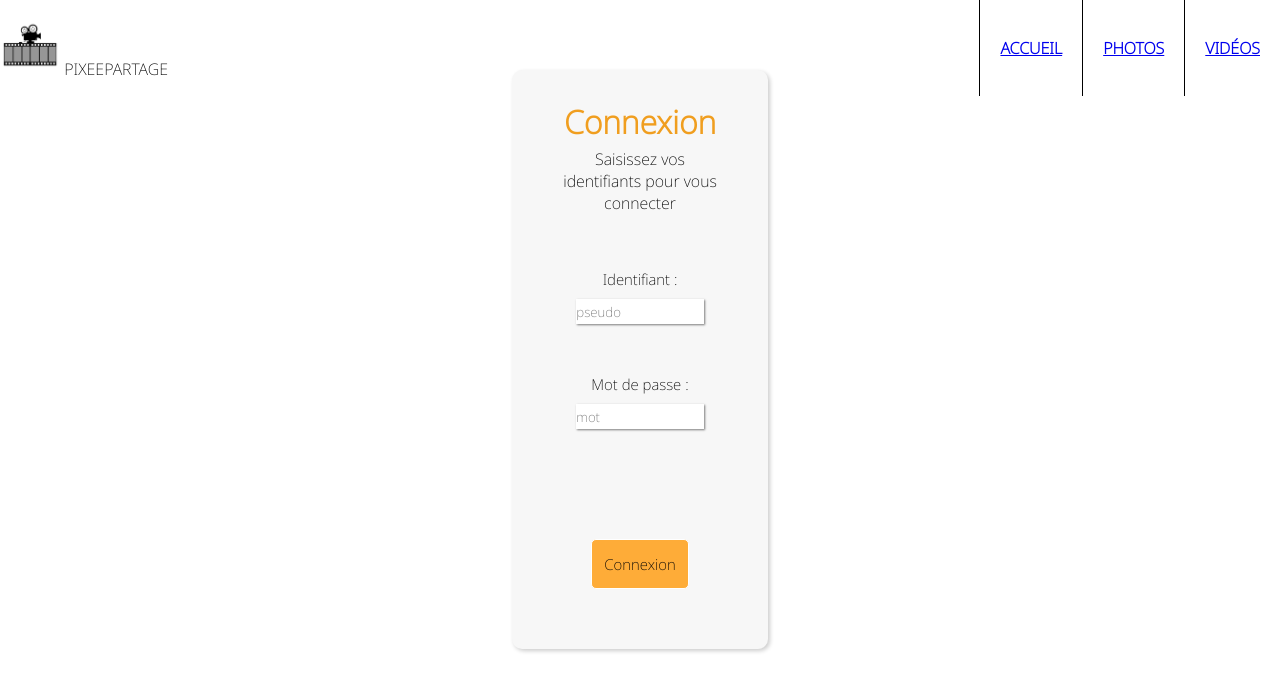
After one commit to RatZ6913/Pixeepartage-solo-working-, a PHP site: template src/view/loginView.php in a window 1280 px wide. The commit adds this page. Shown: the top 691 px of the page. Run offline with PHP 8.4, Linux system fonts and the light colour scheme; the template is opened without the code that fills it, so the values that code supplies are empty.

Commit message:
Update Files Css
Update Files Css

```diff
--- a/public/css/styleLogin.css
+++ b/public/css/form.style.css
@@ -1,15 +1,9 @@
-*{
-    padding: 0px;
-    margin: 0px;
-}
-
 #formConnect {
     display: flex;
     flex-direction: column;
     width: 20%;
     margin: auto;
     padding: 30px;
-
     border-radius: 10px;
     text-align: center;
     margin-top: 70px;
@@ -20,7 +14,6 @@
 #form {
     display: flex;
     flex-direction: column;
-
 }
 
 #form p {
--- /dev/null
+++ b/public/css/style.css
@@ -0,0 +1,145 @@
+* {
+  margin: 0;
+  padding: 0;
+  box-sizing: border-box;
+  font-family: "Noto Sans", sans-serif;
+}
+
+nav {
+  max-width: 1400px;
+  background-color: transparent;
+  height: 96px;
+  display: flex;
+  justify-content: space-between;
+  align-items: center;
+  text-transform: uppercase;
+  margin: auto;
+  width: 100%;
+  position: absolute;
+  top: 0;
+  z-index: 999;
+  left: 0;
+  right: 0;
+}
+
+#nav ul li:hover,
+#nav ul li:active {
+  background-color: #f09e1f;
+  opacity: 0.66;
+  color: white;
+  box-shadow: 10px 10px 10px black;
+}
+
+#header {
+  position: sticky;
+  top: 0;
+  z-index: 999;
+  width: 100%;
+
+}
+
+header ul {
+  display: flex;
+  height: 100%;
+}
+
+header li {
+  padding: 20px;
+  list-style: none;
+  border-left: 1px solid black;
+  height: 100%;
+  display: flex;
+  align-items: center;
+  font-weight: bold;
+}
+
+header img {
+  width: 60px;
+}
+
+h1 {
+  color: #f09e1f;
+}
+
+#align {
+  display: flex;
+  align-items: center;
+}
+
+footer {
+  margin-top: 30vw;
+  padding: 20px;
+  width: 100%;
+  text-align: center;
+  text-transform: capitalize;
+}
+
+figure img {
+  width: 100%;
+  height: 45vw;
+  box-shadow: 10px 10px 10px rgba(0, 0, 0, 0.5);
+}
+
+footer img {
+  width: 40px;
+  height: 40px;
+  margin-right: 20px;
+}
+
+h2 {
+  text-shadow: 1px 1px #07F054(243, 151, 3);
+  margin-bottom: 20px;
+  font-size: 40px;
+  letter-spacing: 6px;
+  color: #0da33f;
+  text-transform: capitalize;
+}
+
+section {
+  position: relative;
+}
+
+#introduction {
+  margin-top: 4vw;
+  position: absolute;
+  top: 50%;
+  left: 50%;
+  transform: translate(-50%, -50%);
+  display: flex;
+  flex-direction: column;
+  justify-content: center;
+  align-items: center;
+}
+
+#welcome {
+  margin-bottom: 10px;
+  font-size: 30px;
+  font-weight: bold;
+  color: #5405a3;
+}
+
+button {
+  margin-top: 20px;
+  border-radius: 5px;
+  background-color: #f09e1f;
+  border: 2px solid white;
+  padding: 10px;
+  text-transform: uppercase;
+  color: white;
+}
+
+button:hover {
+  background-color: white;
+  color: #f09e1f;
+  font-weight: 900;
+}
+
+#join {
+  margin-bottom: 130px;
+  color: #871ff0;
+  font-weight: 900;
+}
+
+.button {
+  width: 160px;
+}
--- /dev/null
+++ b/public/js/main.js
@@ -0,0 +1,11 @@
+const header = document.querySelector('nav');
+
+window.addEventListener('scroll', () => {
+  if (window.scrollY == 0) {
+    header.style.backgroundColor = 'transparent';
+    header.style.maxWidth = '1440px';
+  } else {
+    header.style.backgroundColor = 'white';
+    header.style.maxWidth = '100%';
+  }
+});
--- a/src/controllers/loginCont.php
+++ b/src/controllers/loginCont.php
@@ -1,7 +1,6 @@
 <?php
 
 require_once __DIR__ . './../models/autoload.php';
-require_once __DIR__ . './../models/class/user.class.php';
 
 const ERROR_CONNECT = "Vos identifiants ou mots de passes sont incorrects";
 const ERROR_EMPTY = "Veuillez rentrez vos informations";
@@ -9,7 +8,6 @@ const ERROR_PATTERN = "Caractères invalides";
 
 function getViewLogin()
 {
-
     if ($_SERVER['REQUEST_METHOD'] === 'POST') {
 
         $patternLetterNumbers = '/^[a-zA-Z0-9]+$/';
--- a/src/templates/mainTemp.php
+++ b/src/templates/mainTemp.php
@@ -1,29 +1,17 @@
-<!DOCTYPE html>
-<html lang="en">
-<head>
-    <meta charset="UTF-8">
-    <meta http-equiv="X-UA-Compatible" content="IE=edge">
-    <meta name="viewport" content="width=device-width, initial-scale=1.0">
-    <title>Document</title>
-    <link rel="stylesheet" href="./public/css/styleLogin.css">
-</head>
+<?php
+
+$_GET['action'] === 'login' ? $title = 'Page de connexion' : $title = 'Page d\'inscription';
+require_once __DIR__ . './../../src/view/includes/head.php';
+?>
+
 <body>
-    <header>
-      <div id="nav">
-       <div id="align">
-        <img src="./public/images/import/logo.png" alt="logo">
-        <h1> pixopartage</h1>
-      </div>
-        <ul>
-          <li><a href="./">Accueil</a> </li>
-          <li><a href="./?action=pictures">Photos</a> </li>
-          <li><a href="./?action=videos">Vidéos</a> </li>
-        </ul>
-      </div>
-    </header>
+  <?php
+  require_once __DIR__ . './../../src/view/includes/nav.php';
+  ?>
 
-    <?= $content ?? '' ?>
+  <?= $content ?? '' ?>
 
-    <!-- footer -->
+  <!-- footer -->
 </body>
+
 </html>
--- /dev/null
+++ b/src/view/includes/head.php
@@ -0,0 +1,13 @@
+<!DOCTYPE html>
+<html lang="fr">
+
+<head>
+  <meta charset="UTF-8">
+  <meta description="Site pour afficher vos images et vos vidéos et pouvoir les comparer avec vos amis.">
+  <meta http-equiv="X-UA-Compatible" content="IE=edge">
+  <meta name="viewport" content="width=device-width, initial-scale=1.0">
+  <link href="https://fonts.googleapis.com/css2?family=Noto+Sans:wght@200&display=swap" rel="stylesheet">
+  <link rel="stylesheet" href="./public/css/form.style.css" />
+  <script src="/public/js/main.js" defer></script>
+  <title><?= $title ?? ''; ?></title>
+</head>
--- /dev/null
+++ b/src/view/includes/nav.php
@@ -0,0 +1,16 @@
+<link rel="stylesheet" href="/public/css/style.css">
+
+<header>
+  <nav>
+    <div>
+      <img src="/public/images/import/logo.png" alt="logo">
+      <span>PixeePartage</span>
+    </div>
+    <ul>
+      <li><a href="./">Accueil</a> </li>
+      <li><a href="./?action=pictures">Photos</a> </li>
+      <li><a href="./?action=videos">Vidéos</a> </li>
+      <?= loginOrRegister(); ?>
+    </ul>
+  </nav>
+</header>
--- a/src/view/loginView.php
+++ b/src/view/loginView.php
@@ -1,10 +1,8 @@
 <?php
-
-// require_once __DIR__ . './../controllers/loginCont.php';
 
 ob_start();
 ?>
-<link rel="stylesheet" href="./public/css/styleLogin.css" />
+    <link rel="stylesheet" href="./public/css/form.style.css" />
 
 <div id="formConnect">
         <h1>Connexion</h1>
--- a/src/view/registerView.php
+++ b/src/view/registerView.php
@@ -1,10 +1,8 @@
 <?php
-
-// require_once __DIR__ . './../controllers/loginCont.php';
 
 ob_start();
 ?>
-<link rel="stylesheet" href="./public/css/homepage.style.css" />
+  <link rel="stylesheet" href="./public/css/form.style.css" />
 
 <div id="formConnect">
   <h1>Inscription</h1>
```
Also changed, not shown: index.php (+8 -8 lines), src/controllers/mainCont.php (added, +21 -0 lines), src/controllers/mainControllers.php (deleted, +0 -22 lines), src/templates/homePageTemp.php (+9 -15 lines), public/images/import/landscape.png (added), public/images/import/logo.png (added), src/view/includes/footer.php (added).
